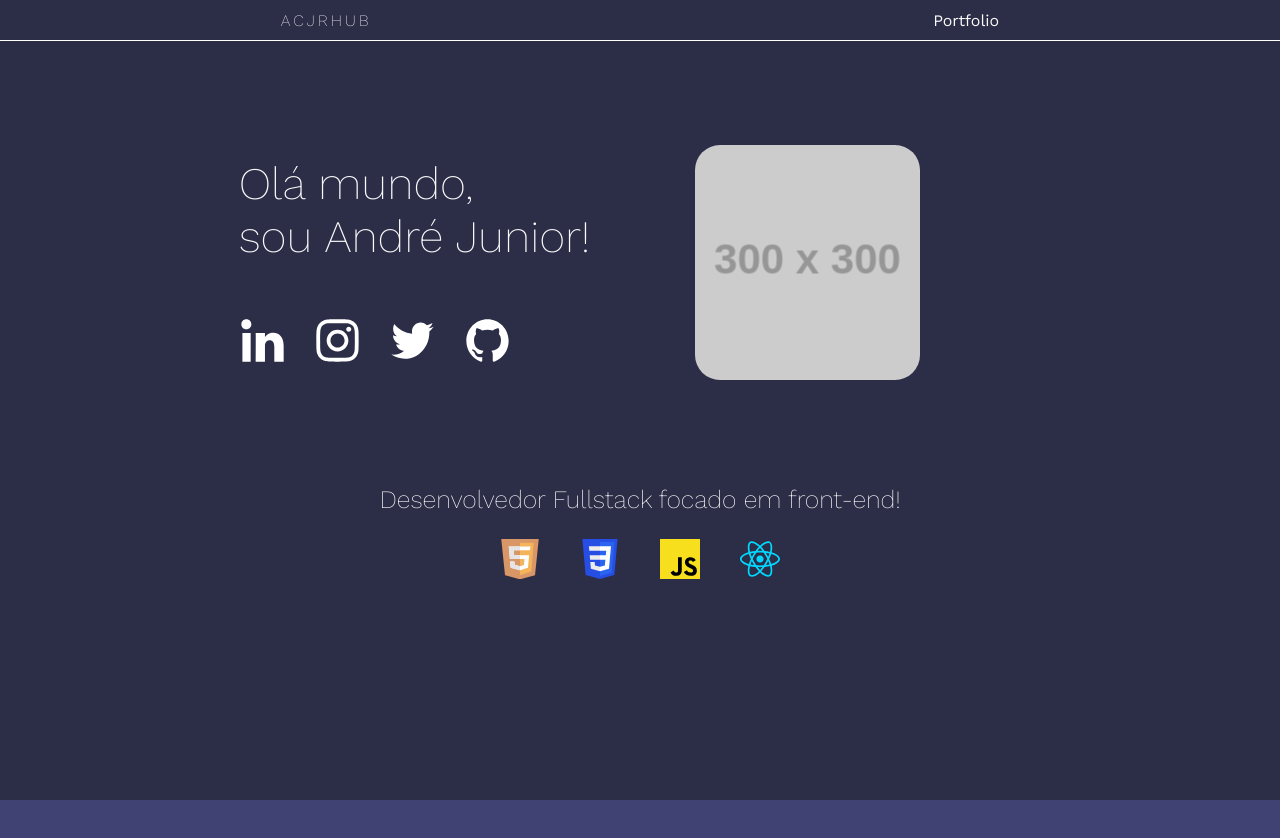
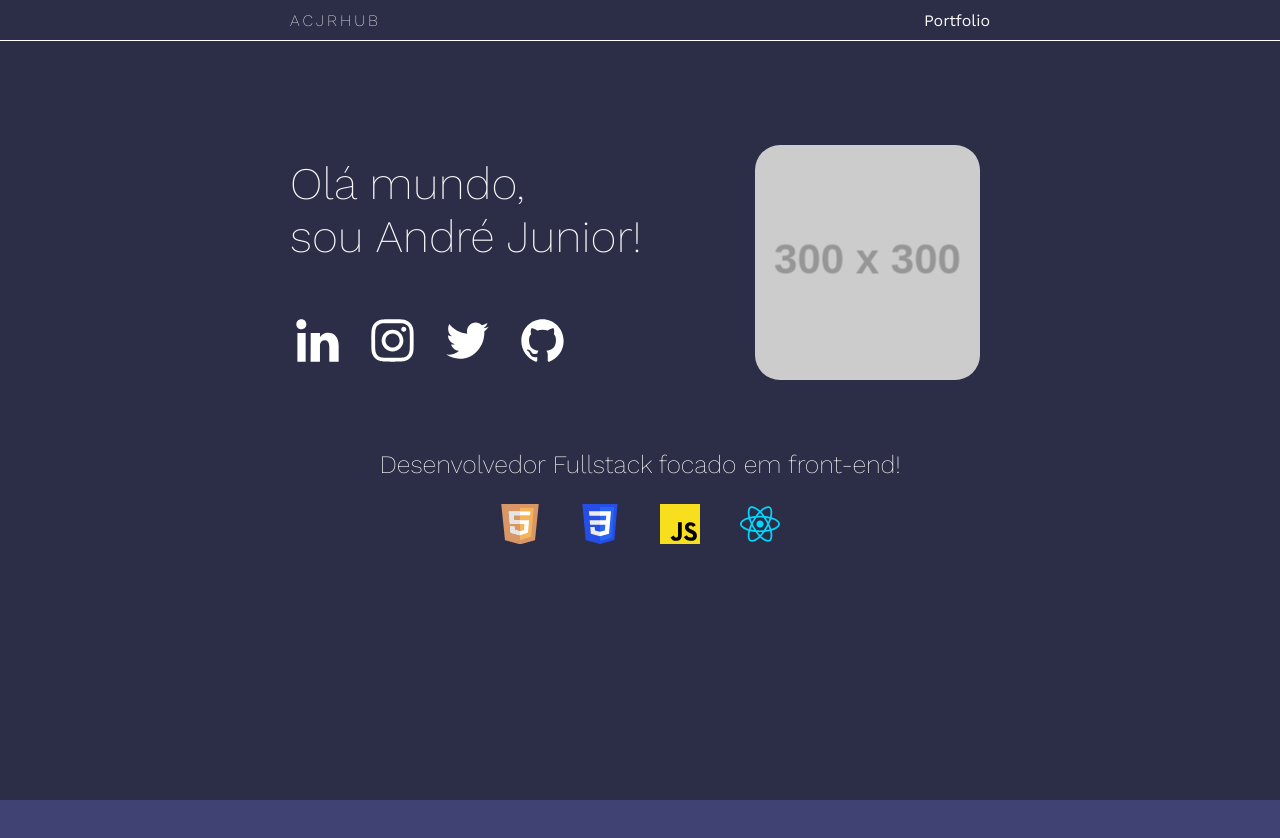
Before and after one commit to andrecrjr/ACJRhub, a Next.js app: page / in a window 1280 px wide. Shown: the top 838 px of the page. Built offline with nearby package versions, Linux system fonts and the light colour scheme.

Commit message:
- fixing header menu

```diff
--- a/components/Layout/Header.tsx
+++ b/components/Layout/Header/index.tsx
@@ -1,16 +1,18 @@
 import React from "react";
-import { GlobalHeader } from "../../styles/global";
+import { GlobalHeader } from "./style";
 import Link from "next/link";
-import { MenuLink } from "../../styles/global";
+import { MenuLink } from "./style";
 interface Props {}
 
 const Header = (props: Props) => {
 	return (
 		<GlobalHeader>
 			<h1 className='header--logo'>ACJRHUB</h1>
-			<Link href='#portfolio' passHref>
-				<MenuLink>Portfolio</MenuLink>
-			</Link>
+			<nav className='header--menu'>
+				<Link href='#portfolio' passHref>
+					<MenuLink>Portfolio</MenuLink>
+				</Link>
+			</nav>
 		</GlobalHeader>
 	);
 };
--- /dev/null
+++ b/components/Layout/Header/style.tsx
@@ -0,0 +1,33 @@
+import styled from "styled-components";
+
+export const MenuLink = styled.div`
+	text-decoration: none;
+	cursor: pointer;
+`;
+
+export const GlobalHeader = styled.header`
+	display: flex;
+	justify-content: space-around;
+	align-items: center;
+	background-color: transparent;
+	border-bottom: 1px solid white;
+	height: ${(props) => props.theme.heights.menuHeight};
+	color: ${(props) => props.theme.colors.primary};
+	position: absolute;
+	top: 0;
+	width: 100%;
+	.header--logo {
+		font-size: 1rem;
+		letter-spacing: 3px;
+		font-weight: 200;
+		font-family: ${(props) => props.theme.logoFont};
+	}
+	@media (min-width: 767px) {
+		display: grid;
+		grid-template-columns: ${(props) => props.theme.gridHeader};
+		justify-content: center;
+		.header--menu {
+			justify-self: flex-end;
+		}
+	}
+`;
--- a/components/Pages/styles/index.tsx
+++ b/components/Pages/styles/index.tsx
@@ -14,27 +14,24 @@ export const PresentationContainer = styled.div`
 	padding-left: ${(props) => (props.title === true ? "15px" : "0")};
 	margin: 75px 0 35px 0;
 	[data-grid="welcome-grid"] {
-		@media (min-width: 661px) {
+		@media (min-width: 767px) {
 			display: grid;
 			width: 100%;
 			height: auto;
 			grid-template-columns: ${(props) => props.theme.gridWelcome};
 			grid-template-rows: auto auto;
-			margin: 70px 0 35px 0;
+			margin: 70px 0 0 0;
 			.presentation--world {
 				font-size: 40px;
 				text-align: left;
-				justify-self: end;
 			}
 			.presentation--pic {
 				width: 225px;
 				height: 235px;
-				margin-left: 55px;
 				grid-row: span 2;
 			}
 			.social-network {
 				margin-top: 0;
-				justify-self: end;
 				margin-right: 40px;
 				a {
 					width: 55px;
@@ -45,11 +42,7 @@ export const PresentationContainer = styled.div`
 			.presentation--world {
 				font-size: 45px;
 				text-align: left;
-				justify-self: end;
 				margin-right: 50px;
-			}
-			.social-network {
-				margin-right: 125px;
 			}
 		}
 	}
--- a/styles/global.tsx
+++ b/styles/global.tsx
@@ -5,26 +5,3 @@ export const GlobalContainer = styled.section`
 	width: 100%;
 	height: auto;
 `;
-
-export const MenuLink = styled.div`
-	text-decoration: "none";
-`;
-
-export const GlobalHeader = styled.header`
-	display: flex;
-	justify-content: space-around;
-	align-items: center;
-	background-color: transparent;
-	border-bottom: 1px solid white;
-	height: ${(props) => props.theme.heights.menuHeight};
-	color: ${(props) => props.theme.colors.primary};
-	position: absolute;
-	top: 0;
-	width: 100%;
-	.header--logo {
-		font-size: 1rem;
-		letter-spacing: 3px;
-		font-weight: 200;
-		font-family: ${(props) => props.theme.logoFont};
-	}
-`;
--- a/styles/theme.tsx
+++ b/styles/theme.tsx
@@ -1,7 +1,8 @@
 export const theme = {
 	logoFont: "'Work Sans', sans-serif",
 	fontFamily: "'Work Sans', sans-serif",
-	gridWelcome: "45vw 45vw",
+	gridWelcome: "465px 235px",
+	gridHeader: "150px 550px",
 	heights: {
 		menuHeight: "2.5rem",
 	},
```
